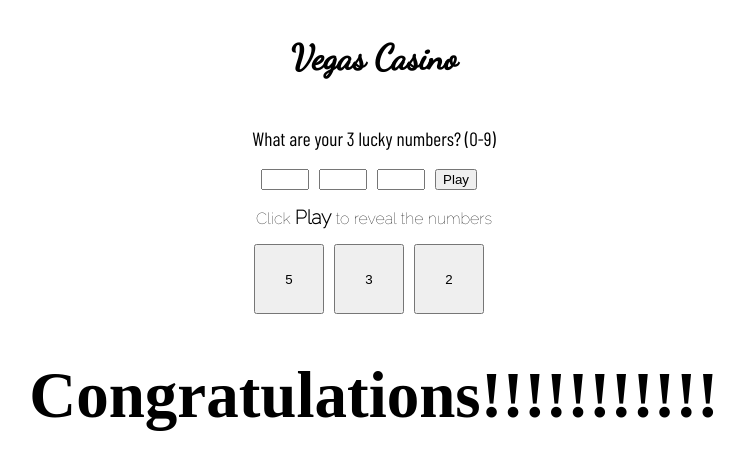
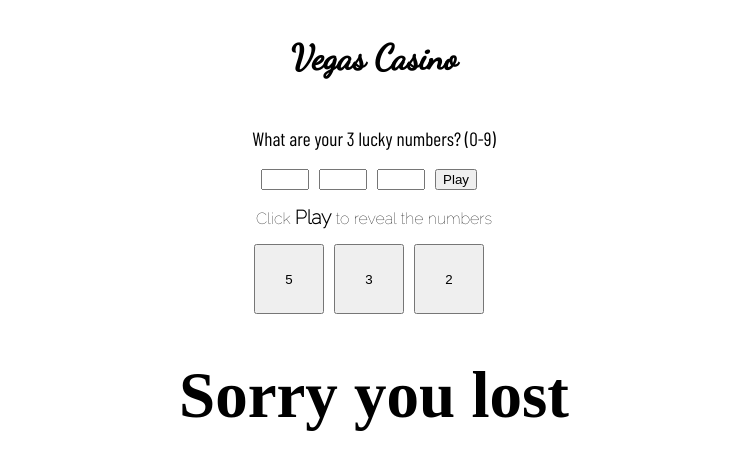
Before and after one commit to Brian-Nduhiu/vueLearn, a Vue app in the folder vegasSFC/: page / in a window 1280 px wide. Both pictures are taken after a click on the button "Play". Shown: the top 470 px of the page, without its empty margins (266-1010 px from the left). Built offline with nearby package versions, Linux system fonts and the light colour scheme; a web font is replaced by a local one.

Commit message:
Results check partial

```diff
--- a/vegasSFC/src/App.vue
+++ b/vegasSFC/src/App.vue
@@ -6,7 +6,9 @@ export default{
         return {
             userInput:[],
             generatedNums:[],
-            // winCheck:[]
+            winCheck:[],
+            hasWon:null,
+            resultsMessage:["Congratulations!!!!!!!", "Sorry you lost"]
 
         }
   },
@@ -21,19 +23,25 @@ export default{
       console.log(`Generated Nums -- ${this.generatedNums}`);
 
   },
-    // resultsChecker(){
-    //   for (let num = 0; num < 3; num++) {
-    //     if(this.userInput[num] == this.generatedNums[num]){
-    //       winCheck[num] = true
-    //     }
-    //     else{
-    //       this.winCheck[num] = false
-    //     }
+    resultsChecker(){
+      for (let num = 0; num < 3; num++) {
+        if(this.userInput[num] == this.generatedNums[num]){
+          this.winCheck[num] = true
+        }
+        else{
+          this.winCheck[num] = false
+        }
 
-    //   }
+      }
 
+      if(this.winCheck.includes(false)){
+        this.hasWon = false
+      }
+      else{
+        this.hasWon = true
+      }
 
-    // }
+    }
 
 
 
@@ -52,7 +60,7 @@ export default{
     <input v-model="userInput[0]" type="number" name="lucky1" id="lucky1" class="input" min="0" max="9" required>
     <input v-model="userInput[1]" type="number" name="lucky2" id="lucky2" class="input" min="0" max="9" required>
     <input v-model="userInput[2]" type="number" name="lucky3" id="lucky3" class="input" min="0" max="9" required>
-    <button type="button" @click="logCalls(); generator()" class="input">Play</button>
+    <button type="button" @click="logCalls(); generator(); resultsChecker()" class="input">Play</button>
 </form>
 
 <p class="instructions">Click <span>Play</span> to reveal the numbers</p>
@@ -65,7 +73,8 @@ export default{
 
 </div>
 
-<h1 class="results">Congratulations!!!!!!!!!!!</h1>
+<h1 class="results" v-if="hasWon">{{resultsMessage[0]}}</h1>
+<h1 class="results" v-else-if="hasWon == false && hasWon != null">{{resultsMessage[1]}}</h1>
 
 </div>
 
```
